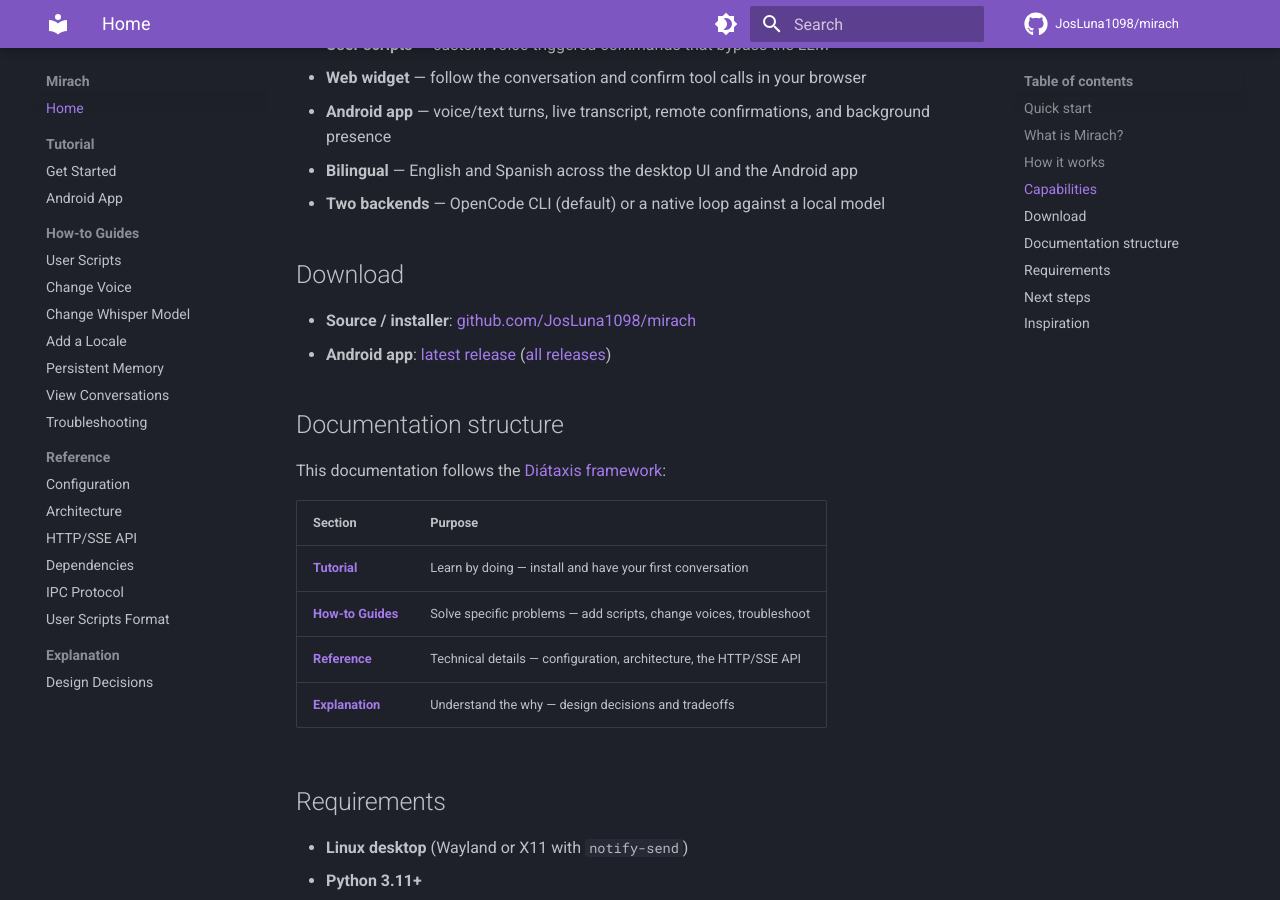
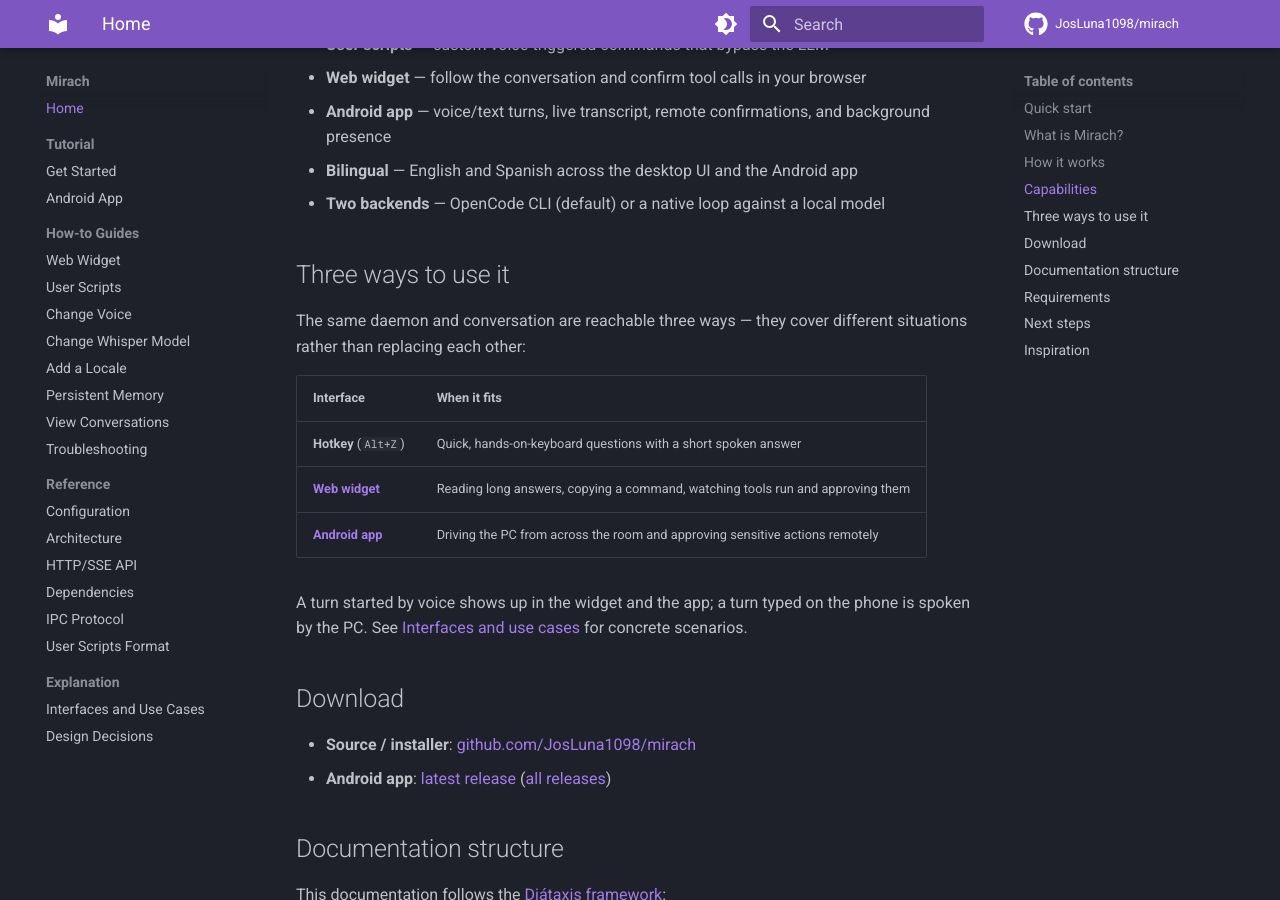
Before and after one commit to JosLuna1098/mirach, an MkDocs documentation site: the page built from docs/index.md, in a window 1280 px wide and 900 px high, scrolled down 1176 px. Built offline with MkDocs 1.6.1 and Material for MkDocs 9.7.7, drawn with Linux system fonts in a browser that asks for light colours; comment, search, counter and statistics services are not loaded.

Commit message:
docs: add web-widget guide + interfaces/use-cases page
- how-to/web-widget.md: how to open and use the loopback browser widget
  (live transcript, reasoning toggle, text input, stop, inline confirm/deny).
- explanation/use-cases.md: when to use the hotkey vs widget vs Android app,
  with concrete scenarios (reading/copying output, watching tools run,
  driving the PC from across the room, approving actions remotely).
- index.md: 'Three ways to use it' table linking all three interfaces.
- Both pages added to the nav.

```diff
--- a/docs/index.md
+++ b/docs/index.md
@@ -38,6 +38,18 @@ The LLM runs inside an agentic loop: it can call tools (shell, file access, web
 - **Bilingual** — English and Spanish across the desktop UI and the Android app
 - **Two backends** — OpenCode CLI (default) or a native loop against a local model
 
+## Three ways to use it
+
+The same daemon and conversation are reachable three ways — they cover different situations rather than replacing each other:
+
+| Interface | When it fits |
+|---|---|
+| **Hotkey** (`Alt+Z`) | Quick, hands-on-keyboard questions with a short spoken answer |
+| **[Web widget](how-to/web-widget.md)** | Reading long answers, copying a command, watching tools run and approving them |
+| **[Android app](tutorial/mobile-app.md)** | Driving the PC from across the room and approving sensitive actions remotely |
+
+A turn started by voice shows up in the widget and the app; a turn typed on the phone is spoken by the PC. See [Interfaces and use cases](explanation/use-cases.md) for concrete scenarios.
+
 ## Download
 
 - **Source / installer**: [github.com/JosLuna1098/mirach](https://github.com/JosLuna1098/mirach)
--- a/mkdocs.yml
+++ b/mkdocs.yml
@@ -63,6 +63,7 @@ nav:
       - Get Started: tutorial/get-started.md
       - Android App: tutorial/mobile-app.md
   - How-to Guides:
+      - Web Widget: how-to/web-widget.md
       - User Scripts: how-to/user-scripts.md
       - Change Voice: how-to/change-voice.md
       - Change Whisper Model: how-to/change-whisper-model.md
@@ -78,6 +79,7 @@ nav:
       - IPC Protocol: reference/ipc.md
       - User Scripts Format: reference/user-scripts-format.md
   - Explanation:
+      - Interfaces and Use Cases: explanation/use-cases.md
       - Design Decisions: explanation/design-decisions.md
 
 extra:
```
Also changed, not shown: docs/explanation/use-cases.md (added, +69 -0 lines), docs/how-to/web-widget.md (added, +46 -0 lines).
